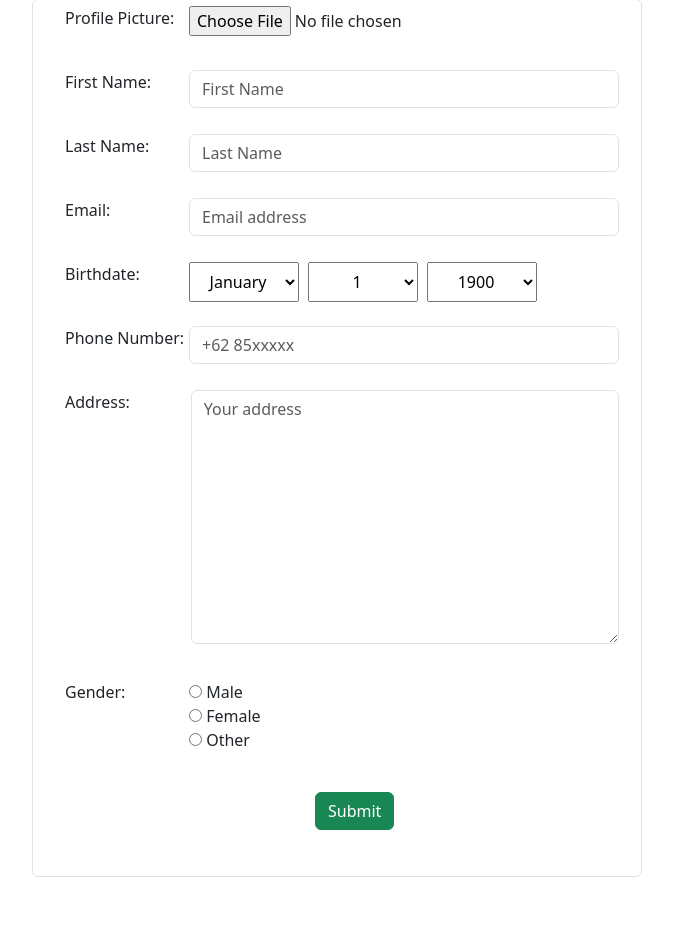
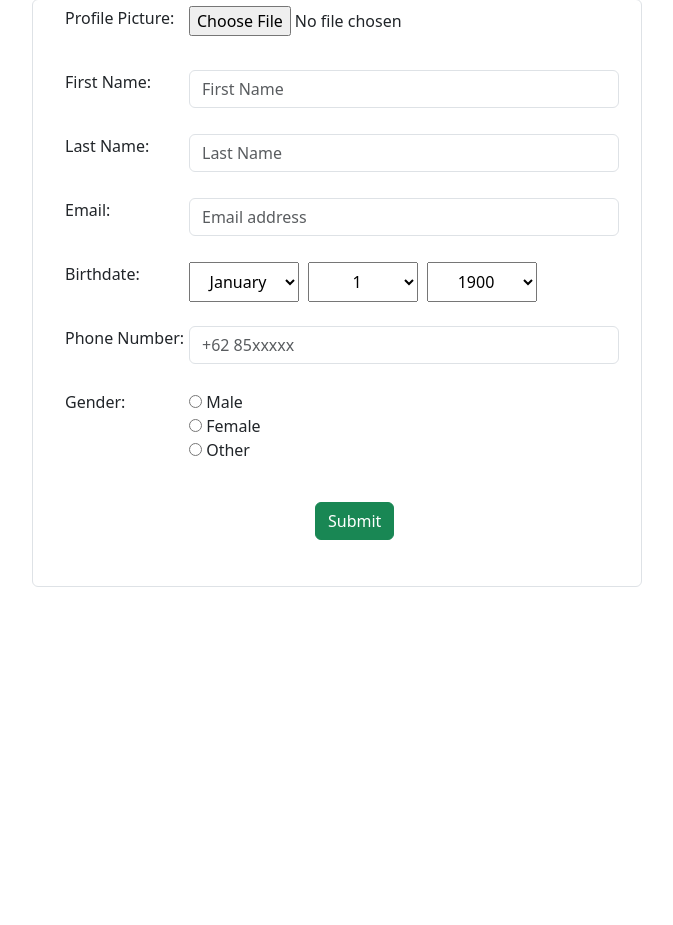
Before and after one commit to AnggiAnggiana/E-Commerce-Python-, a Django app: page /completed_customer_profile/ in a window 1280 px wide. Shown: the part 87-1012 px from the top of the page, without its empty margins (138-811 px from the left). After the commit the page ends 674 px from the top, so only its background shows below. Run offline with Django 5.2, Linux system fonts and the light colour scheme; some libraries are stand-ins or nearby versions.

Commit message:
fix: remove 'address' field from 'customers' class models and add new field ('country', 'province', 'city', 'district', 'posted_code', and 'street') into 'customers' class models.

```diff
--- a/stores/admin.py
+++ b/stores/admin.py
@@ -2,7 +2,7 @@ from django.contrib import admin
 from stores.models import Customers, Sellers, Products, Transactions, Smartphone, Foods, Comment_Smartphone, Shopping_Cart
 
 class CustomersDisplay(admin.ModelAdmin):
-    list_display = ('first_name', 'last_name', 'email', 'phone_number', 'birthdate', 'gender', 'address')
+    list_display = ('first_name', 'last_name', 'email', 'phone_number', 'birthdate', 'gender')
 
 class SellersDisplay(admin.ModelAdmin):
     list_display = ('store_name', 'email', 'birthdate', 'phone_number', 'address', 'gender')
--- a/stores/forms.py
+++ b/stores/forms.py
@@ -21,7 +21,7 @@ class ProductForms(ModelForm):
 class ProfileForms(ModelForm):
     class Meta:
         model = Customers
-        fields = ('owner_id', 'image', 'first_name', 'last_name', 'email', 'birthdate', 'phone_number', 'address', 'gender')
+        fields = ('owner_id', 'image', 'first_name', 'last_name', 'email', 'birthdate', 'phone_number', 'country', 'province', 'city', 'district', 'postal_code', 'street', 'gender')
         labels = {
             'image': '',
             'first_name': '',
@@ -29,7 +29,12 @@ class ProfileForms(ModelForm):
             'email': '',
             'password': '',
             'phone_number': '',
-            'address': '',
+            'country': '',
+            'province': '',
+            'city': '',
+            'district': '',
+            'postal_code': '',
+            'street': '',
             'gender': '',
         }
 
@@ -39,7 +44,6 @@ class ProfileForms(ModelForm):
             'last_name': forms.TextInput(attrs={'class': 'form-control', 'placeholder': 'Last Name'}),
             'email': forms.TextInput(attrs={'class': 'form-control', 'placeholder': 'Email address'}),
             'phone_number': forms.TextInput(attrs={'class': 'form-control', 'placeholder': '+62 85xxxxx'}),
-            'address': forms.Textarea(attrs={'class': 'form-control', 'placeholder': 'Your address'}),
         }
 
     GENDER_CHOICES = [
--- a/stores/models.py
+++ b/stores/models.py
@@ -27,7 +27,12 @@ class Customers(models.Model):
     email = models.EmailField(max_length=60)
     birthdate = models.DateField(default=None, blank=True, null=True)
     phone_number = models.CharField(max_length=30)
-    address =  models.TextField(max_length=150)
+    country = models.CharField(max_length=100, default='')
+    province = models.CharField(max_length=130, default='')
+    city = models.CharField(max_length=130, default='')
+    district = models.CharField(max_length=130, default='')
+    postal_code = models.CharField(max_length=20, default='')
+    street = models.CharField(max_length=200, default='')
     image = models.ImageField(upload_to='uploads/customers', default='')
     GENDER_CHOICES = [
         ('Male', 'Male'),
--- a/stores/templates/stores/add_customer_profile.html
+++ b/stores/templates/stores/add_customer_profile.html
@@ -41,12 +41,12 @@
                 {{ profile_form.phone_number }}
             </div>
         </div>
-        <div class="profile-information7" style="display: flex; align-items: flex-start; margin-left: 20px; margin-right: 10px;">
+        <!-- <div class="profile-information7" style="display: flex; align-items: flex-start; margin-left: 20px; margin-right: 10px;">
             <label for="id_address" style="flex-grow: 1;">Address:</label>
             <div class="form7" style="width: 80px; height: 290px; padding-bottom: 0px;"></div>
                 {{ profile_form.address }}
             </div>
-        </div>
+        </div> -->
         <div class="profile-information8" style="display: flex; align-items: flex-start; margin-left: 20px; margin-right: 10px;">
             <label for="id_gender" style="margin-right: 10px; padding-bottom: 40px; flex-grow: 1;">Gender:</label>
             <div class="form8" style="width: 430px;">
--- a/stores/templates/stores/customerProfile.html
+++ b/stores/templates/stores/customerProfile.html
@@ -68,10 +68,10 @@
                     </div><br>
                     <div>
                         <div class="profile-information7" style="display: flex; align-items: flex-start; margin-left: 10px; margin-right: 0px;">
-                            <label for="id_address" style="flex-grow: 1;">Address:</label>
+                            <!-- <label for="id_address" style="flex-grow: 1;">Address:</label>
                             <div class="form7" style="width: 120px; padding-bottom: 0px;"></div>
                                 {{ form.address }}
-                            </div><br>
+                            </div><br> -->
                             <div class="button-position" style="text-align: center;">
                                 <a href="{% url 'customerProfile' %}"><input type="submit" value="Save" class="btn btn-success"></a>
                             </div>
```
Also changed, not shown: stores/templates/stores/checkout_product.html (+23 -1 lines), stores/migrations/0009_remove_customers_address_customers_city_and_more.py (added).
